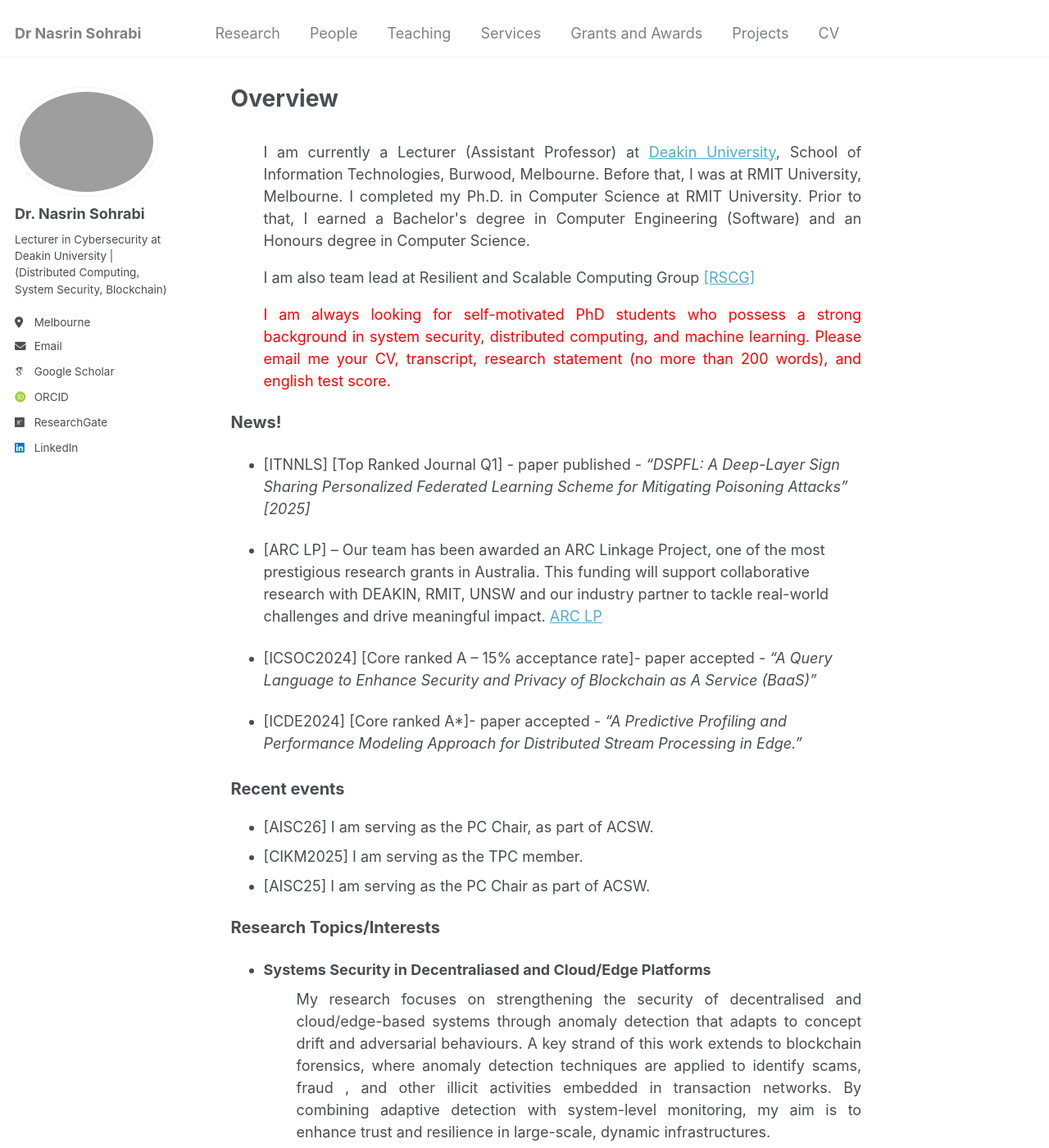
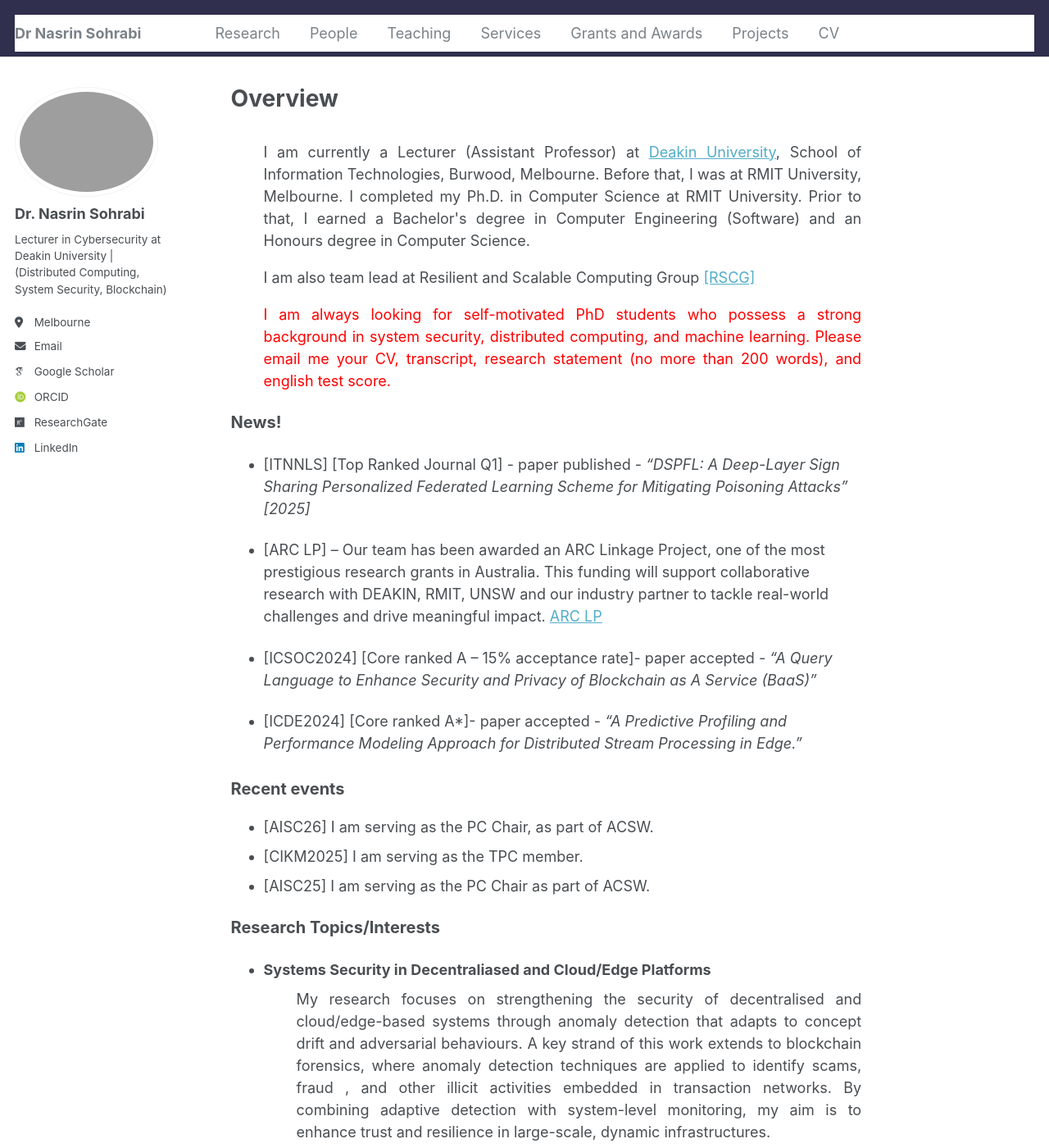
Before and after one commit to Nasrin-Sohrabi/Nasrin-Sohrabi.github.io, a Jekyll site: the page built from _pages/about.md, in a window 1280 px wide and 1400 px high. Shown: the whole window at 82% size. Built offline with Jekyll 4.4.1, drawn with Linux system fonts in a browser that asks for light colours; some web fonts are replaced.

Commit message:
update the intro

```diff
--- a/_sass/_masthead.scss
+++ b/_sass/_masthead.scss
@@ -4,7 +4,8 @@
 
 .masthead {
   position: fixed;
-  background: white;
+  // background: white;
+    background: rgb(48, 47, 78);
   border-bottom: 1px solid $border-color;
   height: $masthead-height;
   top: 0;
```
